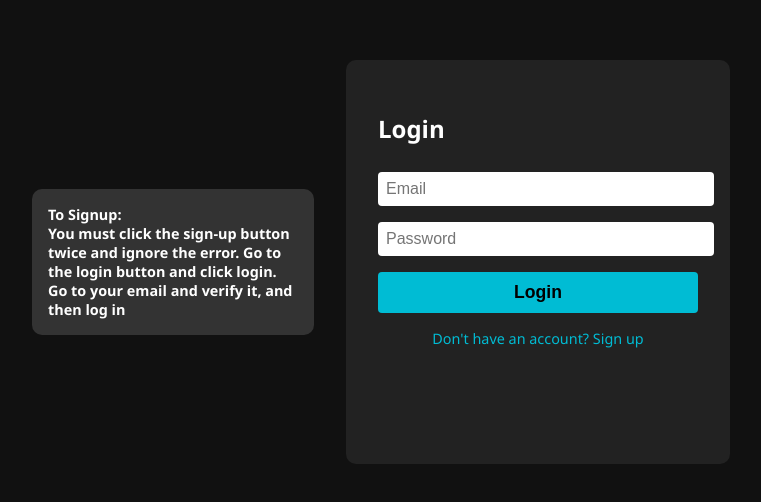
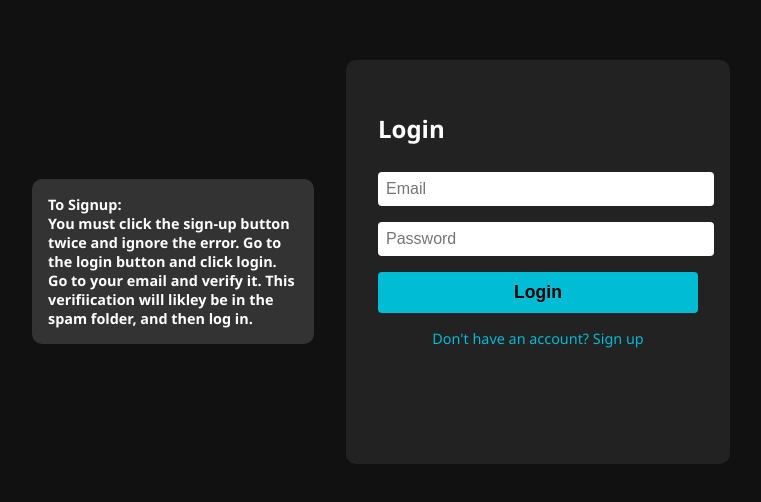
Before and after one commit to Earthiscool/Personal-Blog, a plain HTML site: page login.html in a window 1280 px wide. Shown: the part 138-640 px from the top of the page, without its empty margins (259-1020 px from the left). Drawn offline with Linux system fonts and the light colour scheme.

Commit message:
Updated login.html

```diff
--- a/login.html
+++ b/login.html
@@ -116,7 +116,7 @@
   <div class="container">
     <div class="instruction-box">
       To Signup:<br />
-      You must click the sign-up button twice and ignore the error. Go to the login button and click login. Go to your email and verify it, and then log in
+      You must click the sign-up button twice and ignore the error. Go to the login button and click login. Go to your email and verify it. This verifiication will likley be in the spam folder, and then log in.
     </div>
 
     <div class="auth-box">
```
